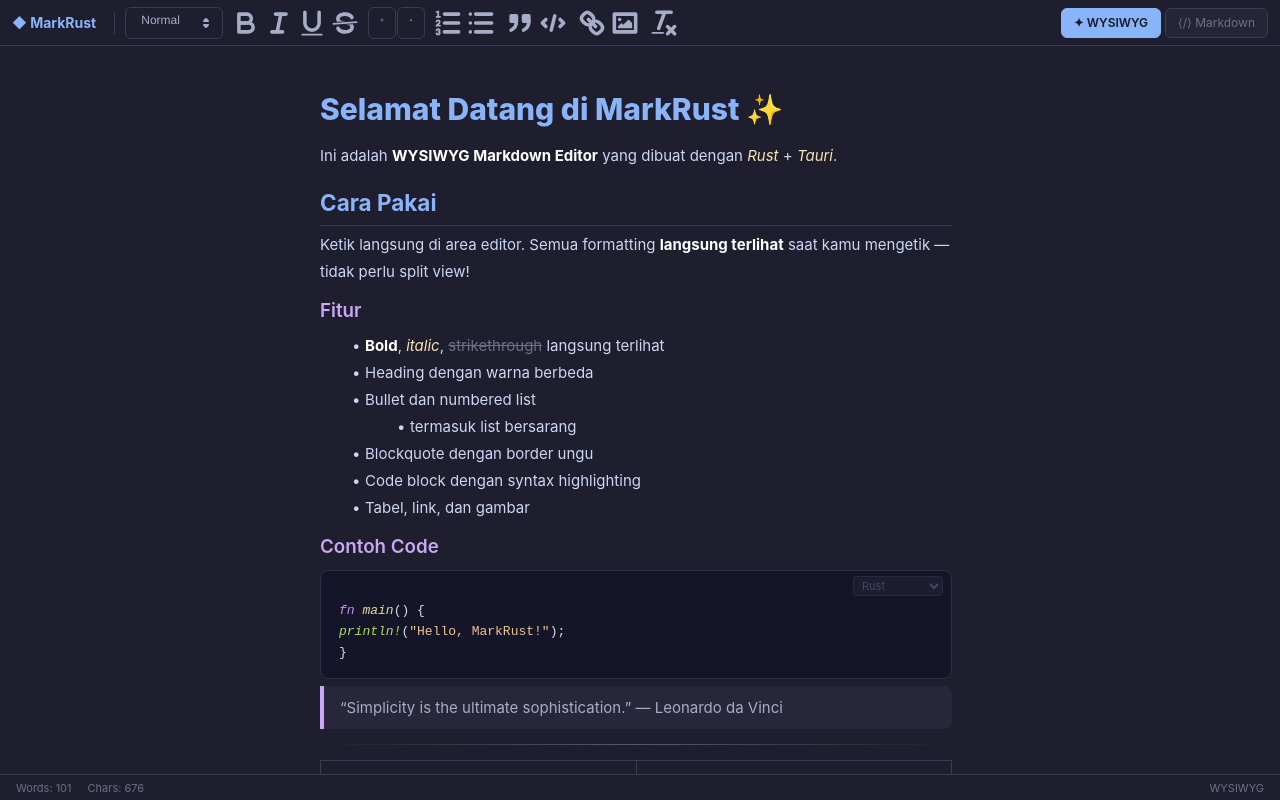
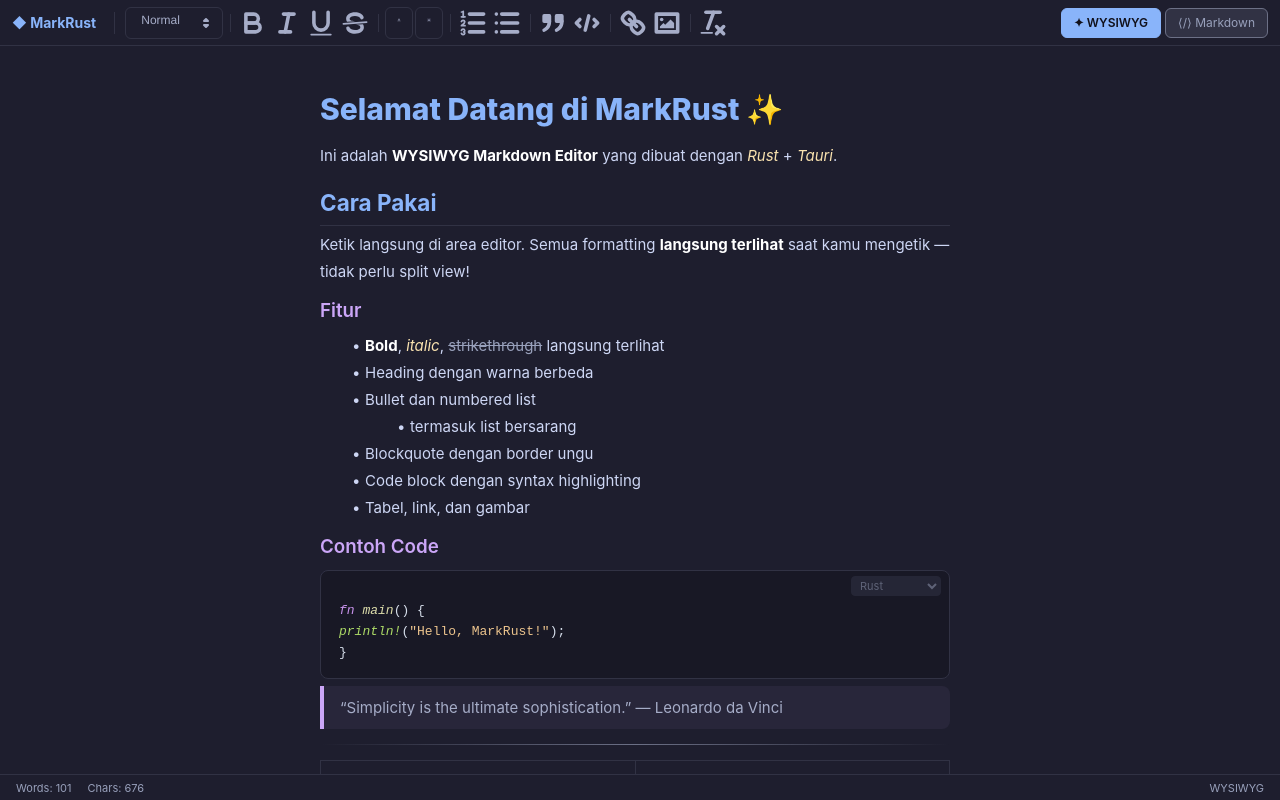
Before and after one commit to Alb6667/MarkRustv2, a plain HTML site: page ui/index.html in a window 1280 px wide. Drawn offline with Linux system fonts and the light colour scheme.

Commit message:
Poles tema gelap dan tata letak tombol format
Tema:
- Palet disusun ulang sebagai tangga elevasi yang koheren (crust/base/
  surface/overlay) mengikuti Catppuccin Mochi. Nilai surface dan border
  sebelumnya asal-asalan (#252538, #3b3b54) dan tidak mengikuti palet mana pun.
- --text-muted #6c7086 -> #98a0bb. Nilai lama hanya 3.36:1 terhadap latar,
  gagal WCAG AA untuk teks status bar berukuran 11px; yang baru 6.31:1.
- --code-bg disamakan ke mantle sehingga blok kode konsisten dengan tangga
  elevasi, bukan warna sendiri-sendiri.
- Border dipisah peran: --border untuk pemisah struktural, --border-hi
  (3.4:1) untuk tepi kontrol interaktif sesuai WCAG 1.4.11.
- Lengkapi detail tema gelap yang belum ada: color-scheme: dark agar kontrol
  native (dropdown <select> bahasa, scrollbar) ikut gelap; ::selection;
  warna placeholder textarea; scrollbar memakai properti standar
  (scrollbar-width/color) selain pseudo-element WebKit, plus :hover.
- Ikon 'ember cat' di picker warna latar memakai .ql-fill yang diwarnai Quill
  dengan #444 -- nyaris tak terlihat di toolbar gelap. Aturan pengganti
  sengaja tanpa !important supaya warna terpilih dari style inline tetap menang.
- Sisa warna hardcode (#2e2e48 pada border blok kode) dialihkan ke token.

Tata letak tombol:
- Kelompok kontrol (Heading | B I U S | warna | list | ...) kini diberi
  pemisah 1px. Sebelumnya hanya dipisah jarak 4px sehingga seluruh tombol
  tampak sebagai satu baris rata yang sulit dipindai.
- Keadaan aktif: latar biru solid -> tinta aksen + ikon aksen. Beberapa
  toggle bisa menyala bersamaan (Bold + Italic) dan blok solid membuat
  barisnya berat. Latar #333c57 = 1.50:1 terhadap base, ikon aksen di
  atasnya 5.2:1.
- Transisi 0.12s dan :focus-visible pada tombol maupun picker.
- Picker (Heading, warna) disamakan tinggi, radius, dan perlakuan hover-nya
  dengan tombol; dropdown diberi bayangan agar terangkat dari latar.

Audit: 9/9 pasangan teks lulus AA (>=4.5:1), batas kontrol 3.36:1,
langkah elevasi 1.30 dan 1.38. Tidak ada variabel CSS yang mati maupun
yang dipakai tanpa didefinisikan.

Co-authored-by: arena-agent <297053741+arena-agent@users.noreply.github.com>

```diff
--- a/ui/index.html
+++ b/ui/index.html
@@ -3,6 +3,7 @@
 <head>
 <meta charset="UTF-8">
 <meta name="viewport" content="width=device-width, initial-scale=1.0">
+<meta name="color-scheme" content="dark">
 <title>MarkRust</title>
 
 <!-- Semua library di-vendoring lokal: aplikasi tetap berfungsi offline. -->
@@ -13,19 +14,25 @@
   * { margin: 0; padding: 0; box-sizing: border-box; }
 
   :root {
-    --bg-deep:    #181825;
-    --bg-base:    #1e1e2e;
-    --bg-surface: #252538;
-    --bg-overlay: #313145;
-    --border:     #3b3b54;
-    --border-hi:  #585878;
+    /* Palet Catppuccin Mochi yang disusun sebagai tangga elevasi, bukan
+       kumpulan warna lepas: crust < base < surface < overlay.
+       Rasio kontras teks terhadap --bg-base sudah diukur:
+       --text 11.3:1, --text-dim 7.4:1, --text-muted 6.3:1
+       (batas WCAG AA untuk teks kecil adalah 4.5:1). */
+    --bg-deep:    #11111b;  /* crust    — paling luar */
+    --bg-base:    #1e1e2e;  /* base     — editor, toolbar, status bar */
+    --bg-surface: #313244;  /* surface0 — kontrol terangkat, hover */
+    --bg-overlay: #45475a;  /* surface1 — hover yang lebih tinggi */
+    --border:     #313244;  /* surface0 — pemisah struktural */
+    --border-hi:  #6c7086;  /* overlay0 — tepi kontrol interaktif (3.4:1) */
     --text:       #cdd6f4;
     --text-dim:   #a6adc8;
-    --text-muted: #6c7086;
+    --text-muted: #98a0bb;
     --accent:     #89b4fa;
+    --accent-tint: rgba(137, 180, 250, 0.20);
     --yellow:     #f9e2af;
     --purple:     #cba6f7;
-    --code-bg:    #15152a;
+    --code-bg:    #181825;  /* mantle   — blok kode, lebih gelap dari base */
     --code-text:  #d6deeb;
     --radius:     8px;
     /* Lebar maksimum teks (ukuran baca). 40rem = 640px, cukup untuk ~80 kolom kode. */
@@ -40,6 +47,13 @@
     color: var(--text);
     font-family: var(--font-sans);
     overflow: hidden;
+    /* Membuat kontrol native (dropdown <select> bahasa, scrollbar) ikut gelap. */
+    color-scheme: dark;
+  }
+
+  ::selection {
+    background: rgba(137, 180, 250, 0.28);
+    color: #fff;
   }
 
   #app {
@@ -100,14 +114,34 @@
     gap: 2px;
   }
 
+  /* Kelompok kontrol (Heading | B I U S | warna | list | ...).
+     Diberi pemisah tipis supaya batas kelompok terbaca. Sebelumnya kelompok
+     hanya dipisahkan jarak 4px, sehingga semua tombol tampak sebagai satu
+     baris yang rata dan sulit dipindai. */
   .ql-toolbar.ql-snow .ql-formats {
     flex: none;
-    margin-right: 4px !important;
+    margin-right: 0 !important;
     display: flex;
     align-items: center;
-    gap: 1px;
+    gap: 2px;
+    position: relative;
+  }
+  .ql-toolbar.ql-snow .ql-formats + .ql-formats {
+    padding-left: 7px;
+    margin-left: 3px;
+  }
+  .ql-toolbar.ql-snow .ql-formats + .ql-formats::before {
+    content: '';
+    position: absolute;
+    left: 0;
+    top: 50%;
+    transform: translateY(-50%);
+    width: 1px;
+    height: 18px;
+    background: var(--border);
   }
 
+  /* Tombol format: Bold, Italic, Underline, Strike, list, quote, code, ... */
   .ql-toolbar.ql-snow button {
     width: 32px !important;
     height: 32px !important;
@@ -116,37 +150,50 @@
     align-items: center;
     justify-content: center;
     padding: 0 !important;
+    transition: background-color 0.12s ease;
+  }
+  .ql-toolbar.ql-snow button:hover {
+    background: var(--bg-surface) !important;
+  }
+  .ql-toolbar.ql-snow button:focus-visible {
+    outline: 2px solid var(--accent);
+    outline-offset: -2px;
   }
 
-  .ql-toolbar.ql-snow button:hover {
-    background: var(--bg-overlay) !important;
+  /* Keadaan aktif: tinta aksen + ikon aksen, bukan blok biru penuh.
+     Beberapa toggle bisa menyala bersamaan (mis. Bold + Italic), dan blok
+     biru solid membuat barisnya berat. Latar #333c57 = 1.50:1 terhadap
+     base, ikon aksen di atasnya 5.2:1 — tetap jelas terbaca. */
+  .ql-toolbar.ql-snow button.ql-active {
+    background: var(--accent-tint) !important;
+    box-shadow: inset 0 0 0 1px rgba(137, 180, 250, 0.35);
   }
-
-  .ql-toolbar.ql-snow button.ql-active {
-    background: var(--accent) !important;
-    color: var(--bg-deep) !important;
+  .ql-toolbar.ql-snow button.ql-active:hover {
+    background: rgba(137, 180, 250, 0.28) !important;
   }
 
   .ql-toolbar.ql-snow button .ql-stroke {
     stroke: var(--text-dim) !important;
   }
   .ql-toolbar.ql-snow button:hover .ql-stroke {
-    stroke: var(--accent) !important;
+    stroke: var(--text) !important;
   }
   .ql-toolbar.ql-snow button.ql-active .ql-stroke {
-    stroke: var(--bg-deep) !important;
+    stroke: var(--accent) !important;
   }
 
   .ql-toolbar.ql-snow button .ql-fill {
     fill: var(--text-dim) !important;
   }
   .ql-toolbar.ql-snow button:hover .ql-fill {
+    fill: var(--text) !important;
+  }
+  .ql-toolbar.ql-snow button.ql-active .ql-fill {
     fill: var(--accent) !important;
   }
-  .ql-toolbar.ql-snow button.ql-active .ql-fill {
-    fill: var(--bg-deep) !important;
-  }
 
+  /* Picker (Heading, warna teks, warna latar) — diberi tinggi dan radius
+     yang sama dengan tombol agar bobot visualnya konsisten. */
   .ql-toolbar.ql-snow .ql-picker {
     color: var(--text-dim) !important;
     border: 1px solid var(--border) !important;
@@ -154,16 +201,25 @@
     height: 32px !important;
     padding: 0 6px !important;
     font-size: 12px !important;
+    display: inline-flex !important;
+    align-items: center;
+    transition: background-color 0.12s ease, color 0.12s ease, border-color 0.12s ease;
   }
   .ql-toolbar.ql-snow .ql-picker:hover {
-    color: var(--accent) !important;
-    border-color: var(--accent) !important;
+    color: var(--text) !important;
+    background: var(--bg-surface) !important;
+    border-color: var(--border-hi) !important;
+  }
+  .ql-toolbar.ql-snow .ql-picker:focus-visible {
+    outline: 2px solid var(--accent);
+    outline-offset: -2px;
   }
   .ql-toolbar.ql-snow .ql-picker.ql-expanded .ql-picker-options {
     background: var(--bg-surface) !important;
     border: 1px solid var(--border-hi) !important;
     border-radius: 6px !important;
     padding: 4px !important;
+    box-shadow: 0 12px 28px rgba(0, 0, 0, 0.45);
   }
   .ql-toolbar.ql-snow .ql-picker.ql-expanded .ql-picker-options .ql-picker-item {
     color: var(--text) !important;
@@ -177,6 +233,20 @@
   .ql-toolbar.ql-snow .ql-picker-label .ql-stroke {
     stroke: var(--text-dim) !important;
   }
+  .ql-toolbar.ql-snow .ql-picker:hover .ql-picker-label .ql-stroke {
+    stroke: var(--text) !important;
+  }
+
+  /* Ikon "ember cat" pada picker warna latar memakai .ql-fill, yang oleh
+     Quill diwarnai #444 — nyaris tak terlihat di toolbar gelap.
+     Sengaja TANPA !important: kalau Quill menetapkan warna terpilih lewat
+     style inline, warna itu tetap menang. */
+  .ql-toolbar.ql-snow .ql-picker .ql-fill {
+    fill: var(--text-dim);
+  }
+  .ql-toolbar.ql-snow .ql-picker:hover .ql-fill {
+    fill: var(--text);
+  }
 
   .toolbar-right {
     flex: none;
@@ -189,7 +259,9 @@
   .mode-btn {
     padding: 4px 12px;
     height: 30px;
-    border: 1px solid var(--border);
+    /* --border-hi (3.4:1): batas kontrol interaktif harus terbaca,
+       sedangkan --border dipakai untuk pemisah struktural yang halus. */
+    border: 1px solid var(--border-hi);
     border-radius: 6px;
     background: var(--bg-surface);
     color: var(--text-muted);
@@ -241,12 +313,23 @@
     scrollbar-gutter: stable;
   }
 
-  .ql-editor::-webkit-scrollbar { width: 8px; }
-  .ql-editor::-webkit-scrollbar-track { background: transparent; }
-  .ql-editor::-webkit-scrollbar-thumb {
+  /* Scrollbar: properti standar (Firefox) sekaligus pseudo-element WebKit. */
+  .ql-editor,
+  #raw-view textarea {
+    scrollbar-width: thin;
+    scrollbar-color: var(--bg-overlay) transparent;
+  }
+  .ql-editor::-webkit-scrollbar,
+  #raw-view textarea::-webkit-scrollbar { width: 8px; }
+  .ql-editor::-webkit-scrollbar-track,
+  #raw-view textarea::-webkit-scrollbar-track { background: transparent; }
+  .ql-editor::-webkit-scrollbar-thumb,
+  #raw-view textarea::-webkit-scrollbar-thumb {
     background: var(--bg-overlay);
     border-radius: 4px;
   }
+  .ql-editor::-webkit-scrollbar-thumb:hover,
+  #raw-view textarea::-webkit-scrollbar-thumb:hover { background: var(--border-hi); }
 
   /* Quill placeholder — harus sejajar dengan teks, bukan dengan tepi jendela. */
   .ql-editor.ql-blank::before {
@@ -329,7 +412,7 @@
     position: relative;
     background: var(--code-bg) !important;
     color: var(--code-text) !important;
-    border: 1px solid #2e2e48 !important;
+    border: 1px solid var(--border) !important;
     border-radius: var(--radius) !important;
     padding: 30px 18px 14px !important;
     margin: 0.5em 0 !important;
@@ -414,12 +497,7 @@
     tab-size: 2;
   }
 
-  #raw-view textarea::-webkit-scrollbar { width: 8px; }
-  #raw-view textarea::-webkit-scrollbar-track { background: transparent; }
-  #raw-view textarea::-webkit-scrollbar-thumb {
-    background: var(--bg-overlay);
-    border-radius: 4px;
-  }
+  #raw-view textarea::placeholder { color: var(--text-muted); }
 
   /* ====== STATUS BAR ====== */
   #statusbar {
```
